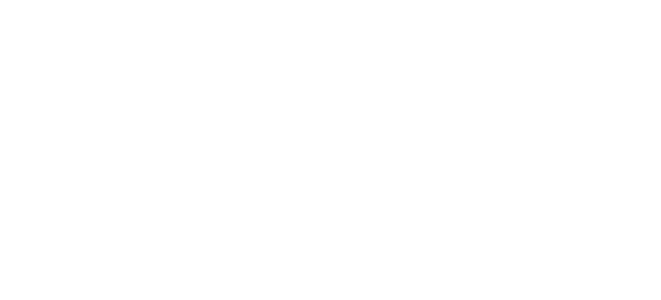
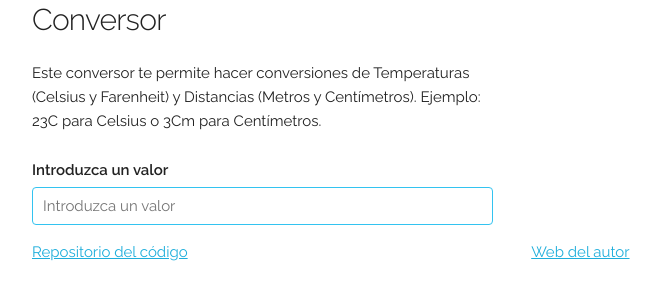
Before and after one commit to alu0100536652/STW05, a website: page index.html in a window 1280 px wide. Shown: the whole page, without its empty margins (128-789 px from the left). Drawn offline with Linux system fonts and the light colour scheme.

Commit message:
Creando index.html

```diff
--- a/index.html
+++ b/index.html
@@ -30,5 +30,30 @@
 </head>
 <body>
 
+  <div class="container">
+    <h4>Conversor</h4>
+    <div class="row">
+      <div class="one-half column">
+        <p>Este conversor te permite hacer conversiones de Temperaturas (Celsius y Farenheit) y Distancias (Metros y Centímetros). Ejemplo: 23C para Celsius o 3Cm para Centímetros.</p>
+        <label>Introduzca un valor</label>
+        <input id="convert" class="u-full-width" type="text" autofocus oninput="convert();" placeholder="Introduzca un valor">
+        <span id="converted"></span>
+      </div>
+    </div>
+  </div>
+
+  <footer>
+      <div class="container">
+        <div class="row">
+          <div class="one-half column">
+            <a href="http://github.com/alu0100536652/STW04/">Repositorio del código</a>
+          </div>
+          <div class="one-half column">
+            <a href="http://alu0100536652.github.io/">Web del autor</a>
+          </div>
+        </div>
+      </div>
+  </footer>
+
 </body>
 </html>
```
Also changed, not shown: README.md.
